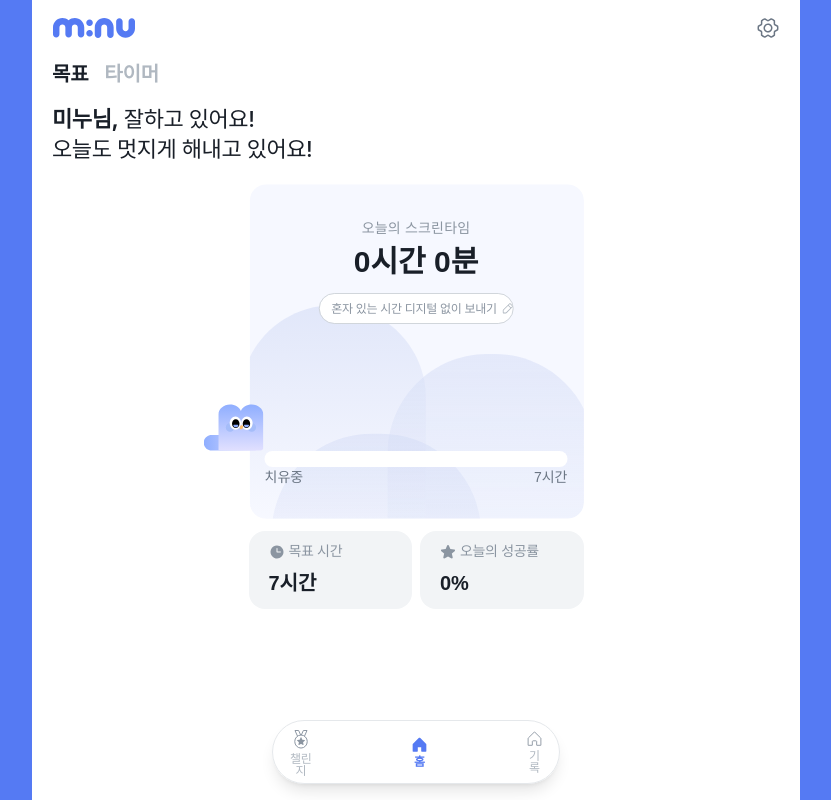
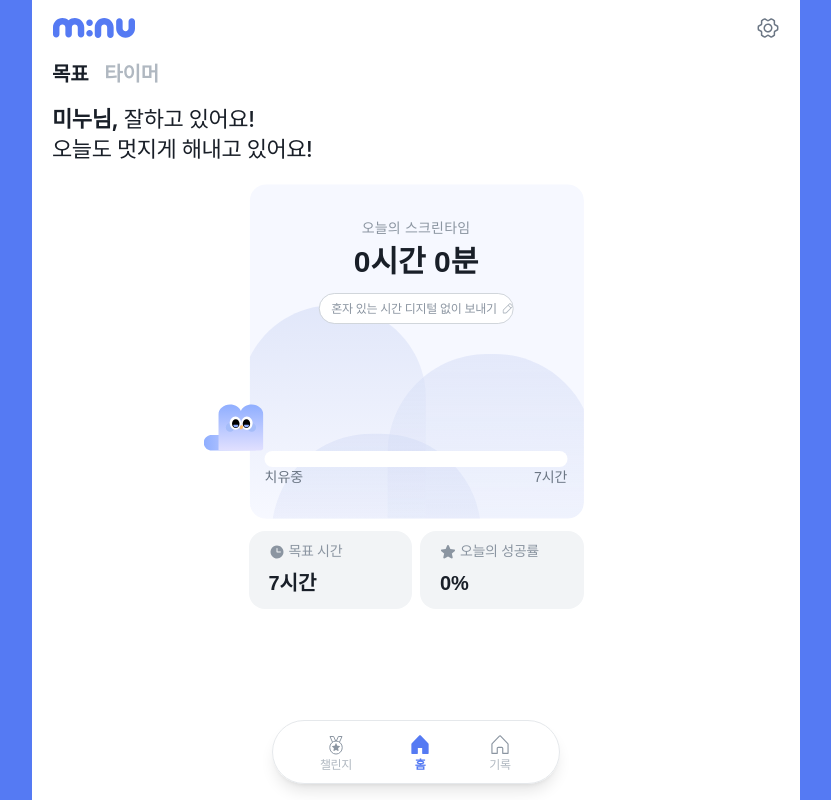
Before and after one commit to dohy-eon/dnd-13th-3-frontend, a Next.js app: page /main in a window 1280 px wide. Shown: the whole page, without its empty margins (224-1055 px from the left). Built offline with nearby package versions, Linux system fonts and the light colour scheme; no server answers; a web font is replaced by a local one.

Commit message:
🐛 design: 바텀 네브바 px 수정

```diff
--- a/src/components/common/BottomNavbar.tsx
+++ b/src/components/common/BottomNavbar.tsx
@@ -14,12 +14,12 @@ export default function BottomNavbar() {
   return (
     <div className='fixed bottom-0 left-0 right-0 z-[9999] pb-safe-area-inset-bottom'>
       <div className='max-w-[288px] mx-auto pb-4'>
-        <div className='w-full bg-white rounded-[32px] outline outline-1 outline-offset-[-1px] outline-gray-200 inline-flex justify-center gap-[64px] items-center shadow-lg'>
+        <div className='w-full bg-white rounded-[32px] outline outline-1 outline-offset-[-1px] outline-gray-200 inline-flex justify-center items-center shadow-lg'>
           <button
             type='button'
             onClick={() => router.push("/challenge")}
             aria-current={isChallengeActive ? "page" : undefined}
-            className='h-16 px-4 py-2.5 inline-flex flex-col justify-center items-center gap-0.5'
+            className='h-16 px-8 py-2.5 inline-flex flex-col justify-center items-center gap-0.5'
           >
             <Image
               src={
@@ -46,7 +46,7 @@ export default function BottomNavbar() {
             type='button'
             onClick={() => router.push("/main")}
             aria-current={isHomeActive ? "page" : undefined}
-            className='h-16 px-4 py-2.5 inline-flex flex-col justify-center items-center gap-0.5'
+            className='h-16 px-8 py-2.5 inline-flex flex-col justify-center items-center gap-0.5'
           >
             <Image
               src={
@@ -73,7 +73,7 @@ export default function BottomNavbar() {
             type='button'
             onClick={() => router.push("/record")}
             aria-current={isRecordActive ? "page" : undefined}
-            className='h-16 px-4 py-2.5 inline-flex flex-col justify-center items-center gap-0.5'
+            className='h-16 px-8 py-2.5 inline-flex flex-col justify-center items-center gap-0.5'
           >
             <Image
               src={
```
